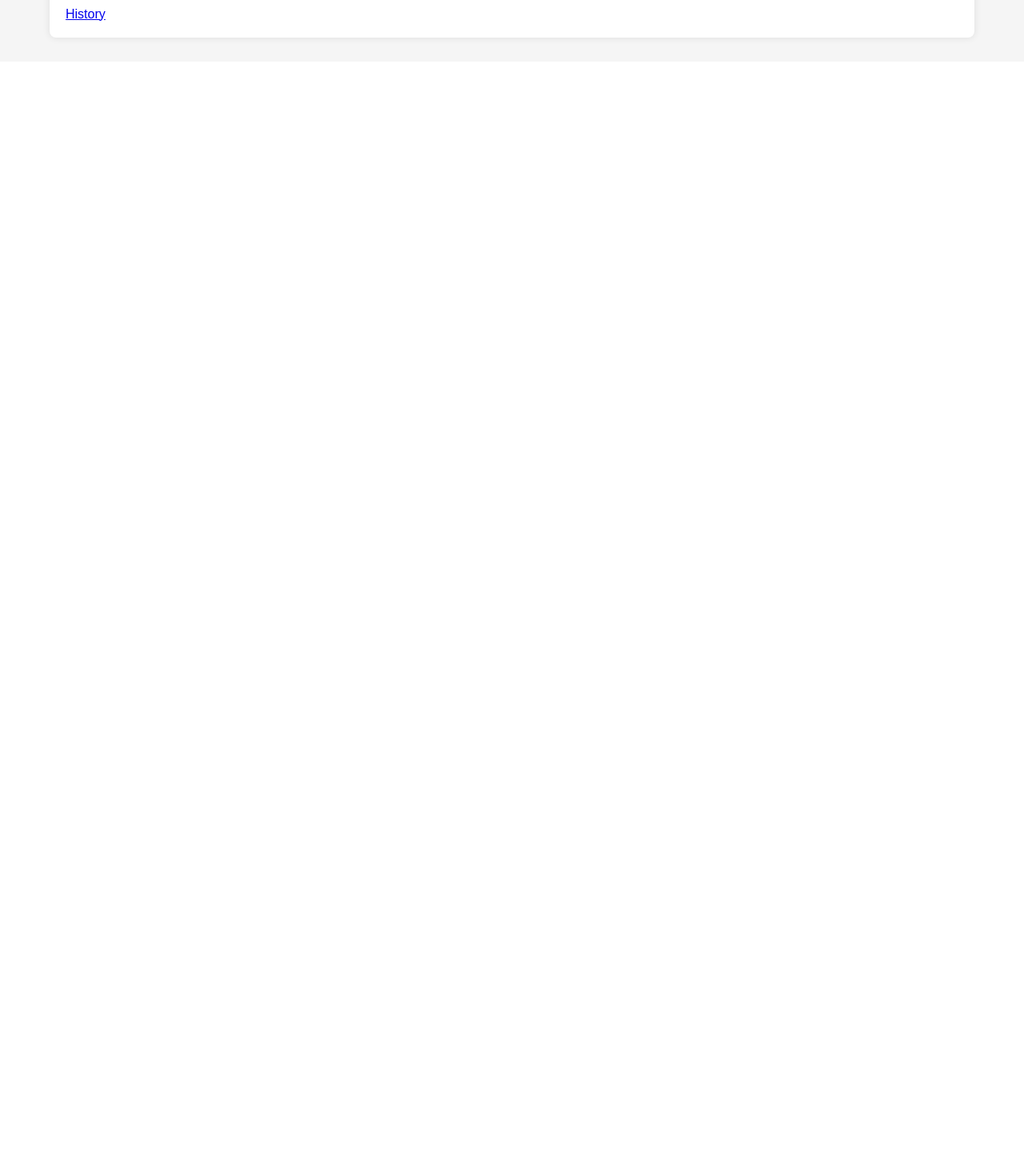
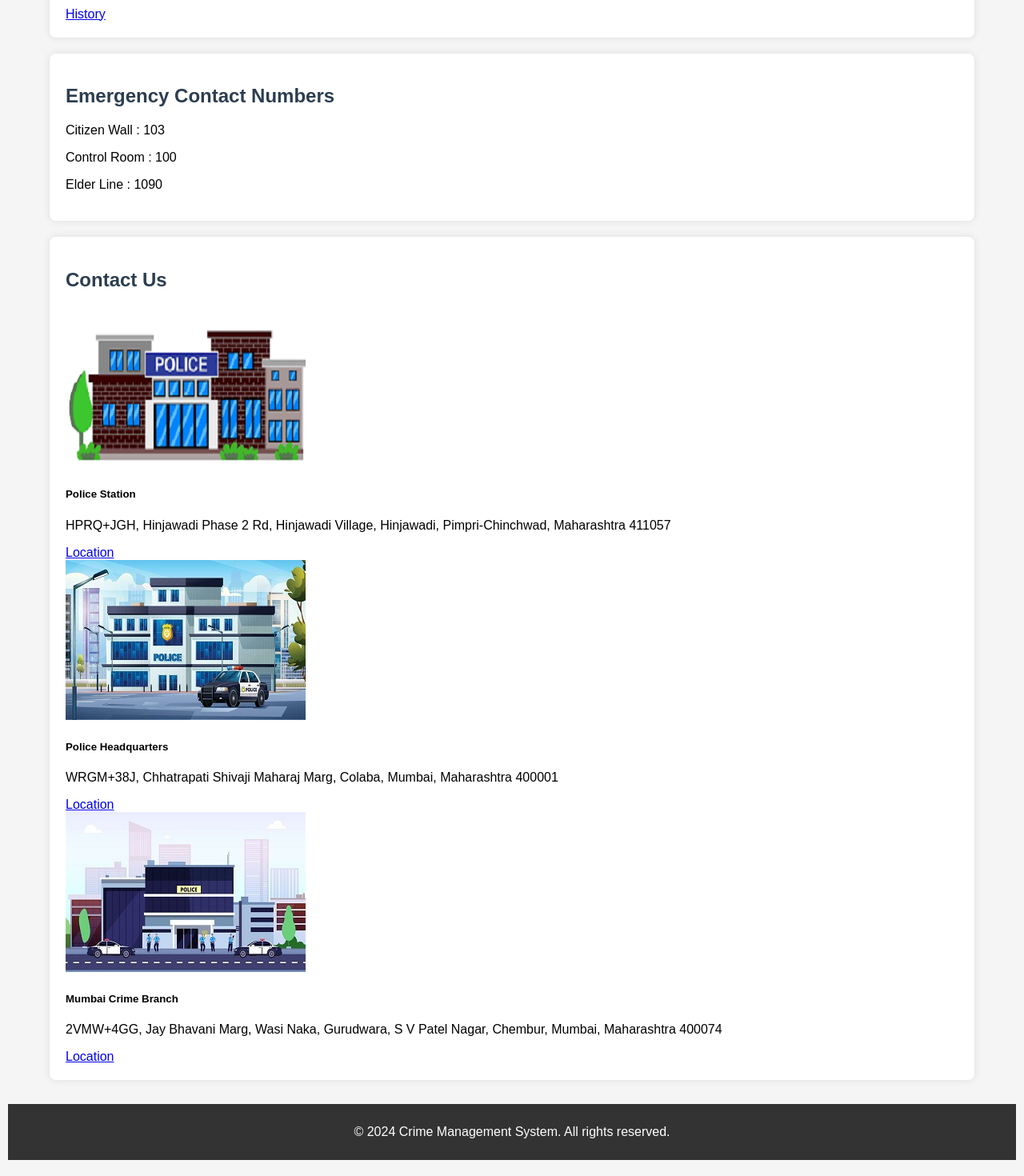
Before and after one commit to KD1-89268-shradha/Crime-Management-System, a React (Vite) app in the folder frontend/: page / in a window 1280 px wide. Shown: the part 3131-4601 px from the top of the page at 80% size. Before the commit the page ends 3208 px from the top, so only its background shows below. Built offline with nearby package versions, Linux system fonts and the light colour scheme.

Commit message:
Footer-Contact

```diff
--- a/frontend/src/Pages/User-Pages/home.jsx
+++ b/frontend/src/Pages/User-Pages/home.jsx
@@ -5,6 +5,8 @@ import CrimeCardStatus from "../../Images/CrimeCardStatus.jpeg"
 import CrimeCardHistory from "../../Images/CrimeCardHistory.jpg"
 // import Footer from "../../Components/User-Components/footer";
 // import ContactInfo from "../../Components/User-Components/contactInfo";
+import Footer from '../../components/User-Components/footer'
+import ContactInfo from "../../components/User-Components/contactInfo"
 
 function Home() {
   return (
@@ -95,9 +97,9 @@ function Home() {
 
         </section>
 
-      {/* <ContactInfo/> */}
+      <ContactInfo/>
 
-         {/* <Footer /> */}
+         <Footer />
       </div>
     </>
   )
--- /dev/null
+++ b/frontend/src/components/User-Components/contactInfo.jsx
@@ -0,0 +1,96 @@
+import { Link } from "react-router-dom";
+import HeadQuarter from '../../Images/policeHeadQuarters.jpg'
+import Station from '../../Images/policeStation.jpg'
+import CrimeBranch from '../../Images/policeCrimeBranch.jpg'
+
+function ContactInfo() {
+    return (
+        <>
+            <section className="home-section">
+
+                <h2>Emergency Contact Numbers</h2>
+
+                <div className="row mt-2">
+
+                    <div className="col-md-4 p-5">
+                        <div className="card text-center">
+
+                            <div className="card-body">
+                                <p className="card-text">
+                                    Citizen Wall : 103
+                                </p>
+                            </div>
+                        </div>
+                    </div>
+
+                    <div className="col-md-4 p-5">
+                        <div className="card text-center">
+
+                            <div className="card-body">
+                                <p className="card-text">
+                                    Control Room : 100
+                                </p>
+                            </div>
+                        </div>
+                    </div>
+
+                    <div className="col-md-4 p-5">
+                        <div className="card text-center">
+
+                            <div className="card-body">
+                                <p className="card-text">
+                                    Elder Line : 1090
+                                </p>
+                            </div>
+                        </div>
+                    </div>
+                </div>
+            </section>
+
+
+            <section className="home-section">
+                <h2>Contact Us</h2>
+                <div className="row mt-2">
+                    <div className="col-md-4 p-5">
+                        <div className="card text-center">
+                            <Link to="/contact"><img src={Station} className="card-img-top" alt="Police Station" /></Link>
+                            <div className="card-body">
+                                <h5 className="card-title text-center">Police Station</h5>
+                                <p className="card-text">HPRQ+JGH, Hinjawadi Phase 2 Rd, Hinjawadi Village, Hinjawadi, Pimpri-Chinchwad, Maharashtra 411057</p>
+                                <a href="https://maps.app.goo.gl/RfacZawRbBnoiris7" className="btn btn-outline-danger" target="_blank" rel="noopener noreferrer">Location</a>
+                            </div>
+                        </div>
+                    </div>
+
+                    <div className="col-md-4 p-5">
+                        <div className="card text-center">
+                            <Link to="/contact"><img src={HeadQuarter} className="card-img-top" alt="HeadQuarters" /></Link>
+                            <div className="card-body">
+                                <h5 className="card-title text-center"> Police Headquarters</h5>
+                                <p className="card-text">WRGM+38J, Chhatrapati Shivaji Maharaj Marg, Colaba, Mumbai, Maharashtra 400001 </p>
+                                <a href="https://maps.app.goo.gl/7fv7aSpD5s2z6ySs8" className="btn btn-outline-danger" target="_blank" rel="noopener noreferrer">Location</a>
+                            </div>
+                        </div>
+                    </div>
+
+                    <div className="col-md-4 p-5">
+                        <div className="card text-center">
+                            <Link to="/contact"><img src={CrimeBranch} className="card-img-top" alt="Crime Branch" /></Link>
+                            <div className="card-body">
+                                <h5 className="card-title text-center">Mumbai Crime Branch</h5>
+                                <p className="card-text"> 2VMW+4GG, Jay Bhavani Marg, Wasi Naka, Gurudwara, S V Patel Nagar, Chembur, Mumbai, Maharashtra 400074</p>
+                                <a href="https://maps.app.goo.gl/MgzCfkWfcpPC65827" className="btn btn-outline-danger" target="_blank" rel="noopener noreferrer">Location</a>
+                            </div>
+                        </div>
+                    </div>
+
+                </div>
+
+
+
+            </section>
+        </>
+    )
+}
+
+export default ContactInfo
--- /dev/null
+++ b/frontend/src/components/User-Components/footer.jsx
@@ -0,0 +1,10 @@
+function Footer() {
+    return(
+        <>
+            <footer className="home-footer">
+                    <p>&copy; 2024 Crime Management System. All rights reserved.</p>
+            </footer>
+        </>
+    )
+}
+export default Footer
```
Also changed, not shown: 1 other file (tests, documents, lock files or other folders).
